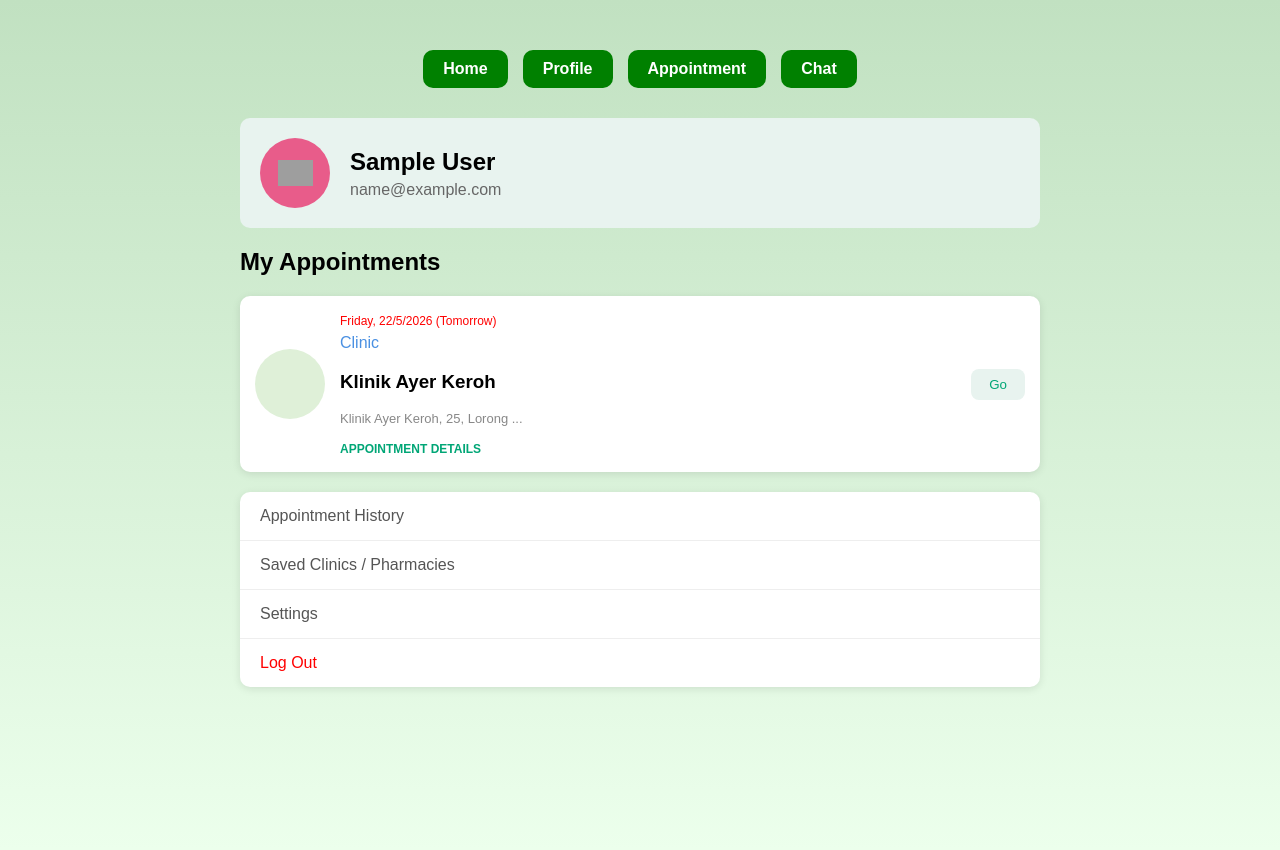
After one commit to Izadep/MediLocator, a PHP site: page /Profile.php in a window 1280 px wide. The commit adds this page. Run offline with PHP 8.4, Linux system fonts and the light colour scheme; the visitor is signed in with stand-in values (Sample User, id 1); grey boxes are pictures that could not be loaded.

Commit message:
Updated Version of Medilocator

```diff
--- a/Appointment.css
+++ b/Appointment.css
@@ -27,8 +27,7 @@ body {
     transition: 0.5s;
 }
 
-.nav-item:hover,
-.nav-item.active {
+.nav-item:hover {
     background-color: rgb(5, 66, 34);
     transform: scale(1.1);
 }
--- /dev/null
+++ b/Profile.css
@@ -0,0 +1,146 @@
+body {
+    margin: 0;
+    font-family: Arial, sans-serif;
+    background: linear-gradient(to bottom, #C1E1C1, #ECFFEC);
+    min-height: 100vh;
+}
+.NavBar {
+    display: flex;
+    justify-content: center;
+    gap: 15px;
+    margin-top: 50px;
+}
+.nav-item {
+    display: inline-block;
+    padding: 10px 20px;
+
+    background-color: green;
+    color: white;
+
+    border-radius: 10px;
+    text-decoration: none;
+    font-weight: bold;
+
+    transition: 0.5s;
+}
+.nav-item:hover {
+    background-color: rgb(5, 66, 34);
+    transform: scale(1.1);
+}
+.profile-container{
+    width: 90%;
+    max-width: 800px;
+    margin: 30px auto;
+}
+
+.profile-header{
+    background:#e8f3ef;
+    padding:20px;
+    display:flex;
+    align-items:center;
+    gap:20px;
+    border-radius:10px;
+}
+
+.profile-pic{
+    width:70px;
+    height:70px;
+    border-radius:50%;
+    background:#e85c8a;
+    display:flex;
+    justify-content:center;
+    align-items:center;
+}
+
+.profile-pic img{
+    width:35px;
+}
+
+.profile-info h2{
+    margin:0;
+}
+
+.profile-info p{
+    margin:5px 0 0;
+    color:#666;
+}
+
+.appointment-section{
+    margin-top:20px;
+}
+
+.appointment-card{
+    background:white;
+    padding:15px;
+    border-radius:10px;
+    box-shadow:0 2px 8px rgba(0,0,0,0.1);
+
+    display:flex;
+    align-items:center;
+    gap:15px;
+}
+
+.clinic-image{
+    width:70px;
+    height:70px;
+    border-radius:50%;
+    background:#dff0d8;
+}
+
+.appointment-info{
+    flex:1;
+}
+
+.appointment-date{
+    color:red;
+    font-size:12px;
+}
+
+.clinic-type{
+    color:#4a90e2;
+    margin:5px 0;
+}
+
+.clinic-address{
+    color:#888;
+    font-size:13px;
+}
+
+.appointment-info a{
+    color:#00a676;
+    text-decoration:none;
+    font-size:12px;
+    font-weight:bold;
+}
+
+.go-btn{
+    padding:8px 18px;
+    border:none;
+    border-radius:8px;
+    background:#e8f3ef;
+    color:#00a676;
+    cursor:pointer;
+}
+
+.profile-menu{
+    margin-top:20px;
+    background:white;
+    border-radius:10px;
+    box-shadow:0 2px 8px rgba(0,0,0,0.1);
+}
+
+.profile-menu a{
+    display:block;
+    padding:15px 20px;
+    text-decoration:none;
+    color:#555;
+    border-bottom:1px solid #eee;
+}
+
+.profile-menu a:last-child{
+    border-bottom:none;
+}
+
+.logout{
+    color:red !important;
+}
--- /dev/null
+++ b/Profile.php
@@ -0,0 +1,77 @@
+<?php
+session_start();
+if(!isset($_SESSION['logged_in'])) {
+    header("Location: Login.php");
+    exit();
+}
+
+$name = $_SESSION['user_name'];
+$email = $_SESSION['user_email'];
+?>
+
+<!DOCTYPE html>
+<html lang="en">
+<head>
+    <meta charset="UTF-8">
+    <meta name="viewport" content="width=device-width, initial-scale=1.0">
+    <link rel="stylesheet" href="Profile.css">
+    <title>Profile</title>
+</head>
+<body>
+    <div class="NavBar">
+        <a href="HomeScreen.php" class="nav-item">Home</a>
+        <a href="Profile.php" class="nav-item">Profile</a>
+        <a href="Appointment.php" class="nav-item active">Appointment</a>
+        <a href="Chat.php" class="nav-item">Chat</a>
+    </div>
+    <div class="profile-container">
+
+        <!-- Profile Header -->
+        <div class="profile-header">
+            <div class="profile-pic">
+                <img src="image/user-icon.png" alt="Profile">
+            </div>
+
+            <div class="profile-info">
+                <h2><?php echo $_SESSION['user_name']; ?></h2>
+                <p><?php echo $_SESSION['user_email']; ?></p>
+            </div>
+        </div>
+
+        <!-- Appointment Section -->
+        <div class="appointment-section">
+            <h2>My Appointments</h2>
+
+            <div class="appointment-card">
+                <div class="clinic-image"></div>
+
+                <div class="appointment-info">
+                    <span class="appointment-date">
+                        Friday, 22/5/2026 (Tomorrow)
+                    </span>
+
+                    <p class="clinic-type">Clinic</p>
+
+                    <h3>Klinik Ayer Keroh</h3>
+
+                    <p class="clinic-address">
+                        Klinik Ayer Keroh, 25, Lorong ...
+                    </p>
+
+                    <a href="#">APPOINTMENT DETAILS</a>
+                </div>
+
+                <button class="go-btn">Go</button>
+            </div>
+        </div>
+
+        <!-- Menu Section -->
+        <div class="profile-menu">
+            <a href="History.php">Appointment History</a>
+            <a href="Saved.php">Saved Clinics / Pharmacies</a>
+            <a href="Settings.php">Settings</a>
+            <a href="logout.php" class="logout">Log Out</a>
+        </div>
+    </div>
+</body>
+</html>
--- a/login_process.php
+++ b/login_process.php
@@ -22,7 +22,7 @@
                 $_SESSION['user_email'] = $user['email'];
                 $_SESSION['logged_in'] = true;
 
-                header("Location: dashboard.php");
+                header("Location: HomeScreen.php");
                 exit();
 
             } else {
```
Also changed, not shown: Appointment.php (+11 -1 lines), HomeScreen.css (+6 -2 lines), HomeScreen.php (+6 -5 lines), Login.php (+6 -6 lines), Register.php (+30 -14 lines), Search.css (added, +92 -0 lines), Search.php (added, +70 -0 lines), logout.php (added, +7 -0 lines).
